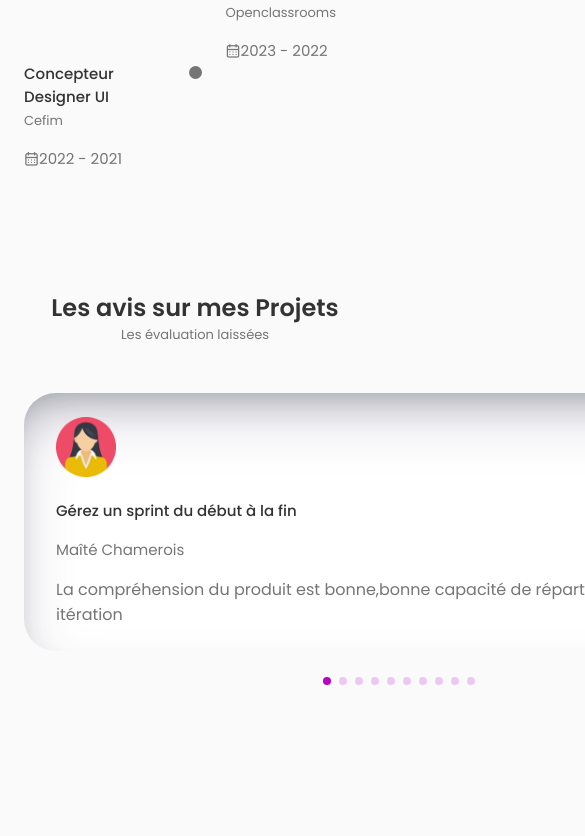
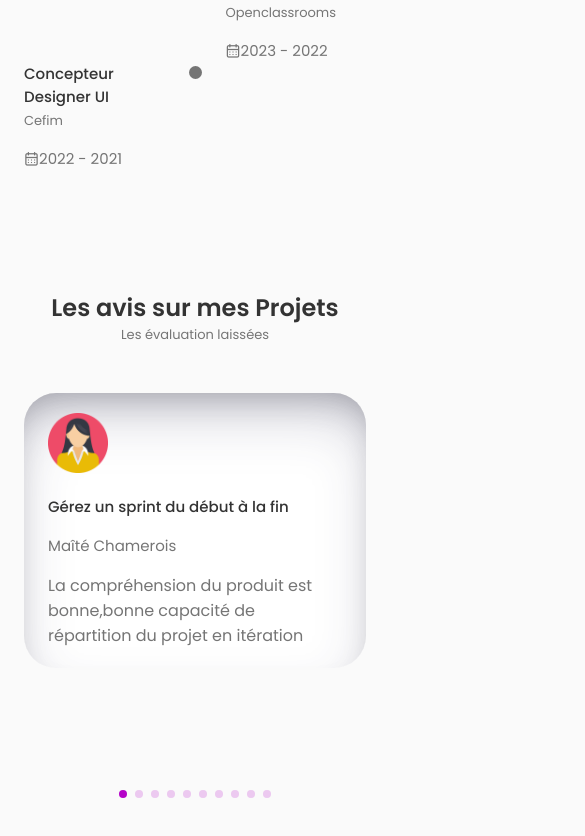
Before and after one commit to KD-Kongo-Dervilon/Portfolio-Product-Owner, a React (Create React App) app in the folder portfolio-product-owner/: page / in a window 390 px wide. Shown: the part 3688-4524 px from the top of the page, 585 px wide, since content can reach past the window. Before the commit the page ends 4499 px from the top, so only its background shows below. Built offline with nearby package versions, Linux system fonts and the light colour scheme.

Commit message:
Update testimonial.css

```diff
--- a/portfolio-product-owner/src/components/testimonials/testimonial.css
+++ b/portfolio-product-owner/src/components/testimonials/testimonial.css
@@ -33,3 +33,28 @@
 .swiper-pagination-bullet {
     background-color: var(--link-blue) !important;
 }
+
+/*=============== BREAKPOINTS ===============*/
+/* For large devices */
+@media screen and (max-width: 992px) {
+        .testimonial__container {
+            width: initial;
+        }
+
+        .testimonial__card {
+            padding: 1.25rem 1.5rem;
+        }
+    }
+
+    /* For medium devices */
+    @media screen and (max-width: 768px) {
+
+    }
+
+    @media screen and (max-width: 576px) {
+    }
+
+    /* For small devices */
+    @media screen and (max-width: 350px) {
+
+    }
```
